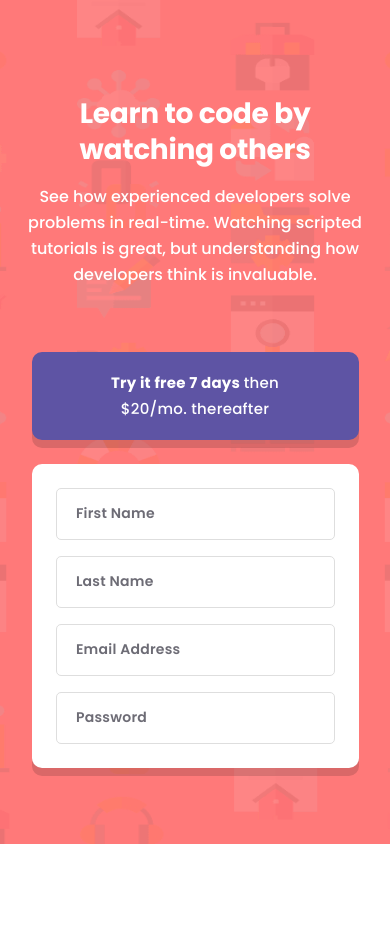
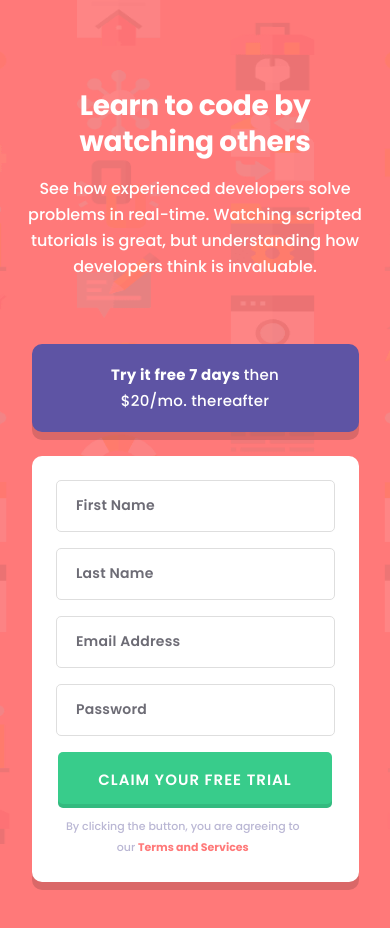
Before and after one commit to achiewe/intro-component-with-sign-up-form, a React (Vite) app: page / in a window 390 px wide. Shown: the top 928 px of the page. Before the commit the page ends 844 px from the top, so only its background shows below. Built offline with nearby package versions, Linux system fonts and the light colour scheme.

Commit message:
finish SignupForm component mobile styles

```diff
--- a/package.json
+++ b/package.json
@@ -12,7 +12,9 @@
   "dependencies": {
     "react": "^18.2.0",
     "react-dom": "^18.2.0",
-    "styled-components": "^6.0.0-rc.1"
+    "react-hook-form": "^7.43.9",
+    "styled-components": "^6.0.0-rc.1",
+    "yup": "^1.1.1"
   },
   "devDependencies": {
     "@types/react": "^18.0.28",
--- a/src/components/SignupForm.tsx
+++ b/src/components/SignupForm.tsx
@@ -5,7 +5,7 @@ const SignUpForm = (): JSX.Element => {
   return (
     <SignUpMain>
       <PricingBanner />
-      <MainSignDiv>
+      <Form>
         <label>
           <input type="text" placeholder="First Name" />
         </label>
@@ -13,12 +13,19 @@ const SignUpForm = (): JSX.Element => {
           <input type="text" placeholder="Last Name" />
         </label>
         <label>
-          <input type="text" placeholder="Email Address" />
+          <input type="email" placeholder="Email Address" />
         </label>
         <label>
-          <input type="text" placeholder="Password" />
+          <input type="password" placeholder="Password" />
         </label>
-      </MainSignDiv>
+        <div>
+          <button>CLAIM YOUR FREE TRIAL</button>
+          <p>
+            By clicking the button, you are agreeing to our{" "}
+            <span>Terms and Services</span>
+          </p>
+        </div>
+      </Form>
     </SignUpMain>
   );
 };
@@ -32,7 +39,7 @@ const SignUpMain = styled.main`
   gap: 24px;
 `;
 
-const MainSignDiv = styled.div`
+const Form = styled.form`
   width: 327px;
   display: flex;
   flex-direction: column;
@@ -50,7 +57,7 @@ const MainSignDiv = styled.div`
   }
 
   input {
-    width: 279px;
+    width: 100%;
     padding: 15px 0 15px 19.41px;
     border: 1px solid #dedede;
     border-radius: 5px;
@@ -65,5 +72,45 @@ const MainSignDiv = styled.div`
     opacity: 0.75;
     color: #3d3b48;
   }
+
+  div {
+    display: flex;
+    flex-direction: column;
+    gap: 8px;
+
+    button {
+      width: 100%;
+      padding: 15px 40px;
+      border-radius: 5px;
+      box-shadow: inset 0px -4px 0px rgba(0, 0, 0, 0.0908818);
+      background: #38cc8b;
+      border: none;
+      font-size: 15px;
+      font-weight: 600;
+      line-height: 26px;
+      letter-spacing: 1px;
+      text-align: left;
+      color: #ffffff;
+    }
+
+    p {
+      font-size: 11px;
+      font-weight: 500;
+      line-height: 21px;
+      letter-spacing: 0px;
+      text-align: center;
+      color: #bab7d4;
+      width: 249px;
+
+      span {
+        font-size: 11px;
+        font-weight: 700;
+        line-height: 21px;
+        letter-spacing: 0px;
+        text-align: center;
+        color: #ff7979;
+      }
+    }
+  }
 `;
 export default SignUpForm;
```
Also changed, not shown: 1 other file (tests, documents, lock files or other folders).
